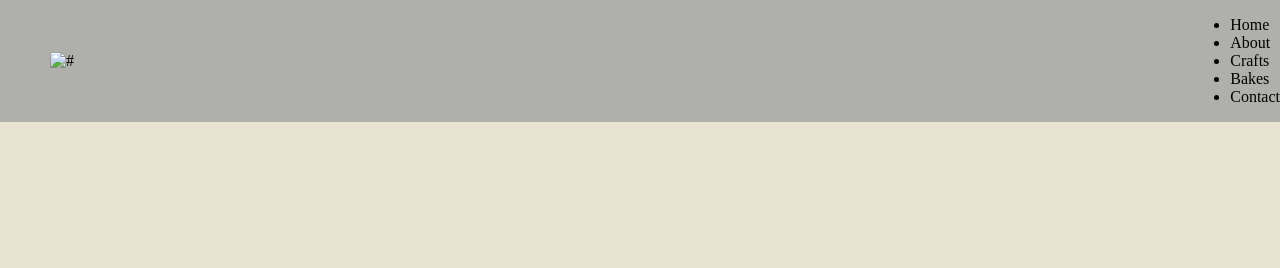
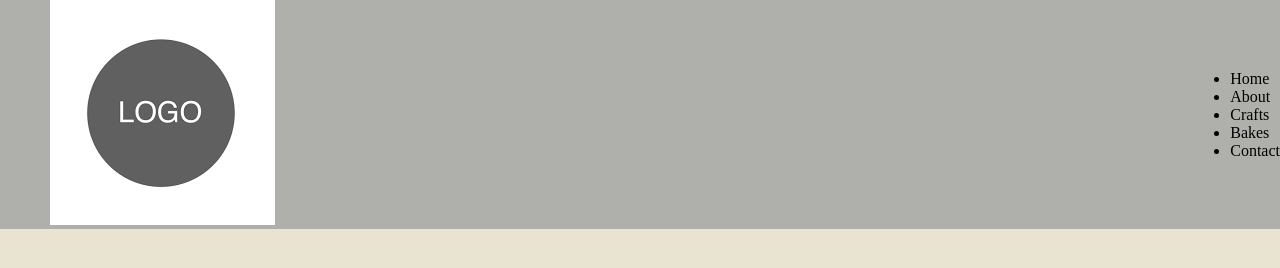
Before and after one commit to JTay92/eCommerce-Website, a plain HTML site: page index.html in a window 1280 px wide. Drawn offline with Linux system fonts and the light colour scheme.

Commit message:
Added logo placeholder on site

```diff
--- a/index.html
+++ b/index.html
@@ -20,7 +20,7 @@
   <body>
     <section class="navbar">
       <div class="brand-logo">
-        <img src="#" alt="#" />
+        <img src="Images/Logo Placeholder.png" alt="Brand Logo" />
       </div>
       <div class="website-links">
         <ul>
```
